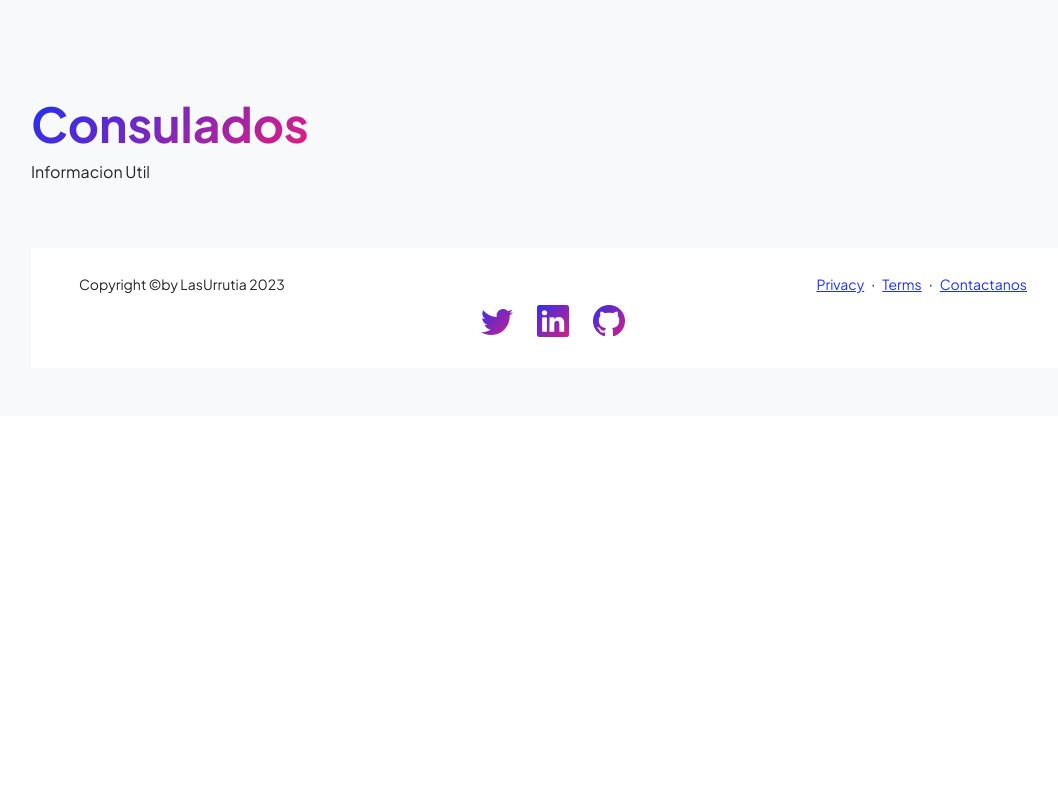
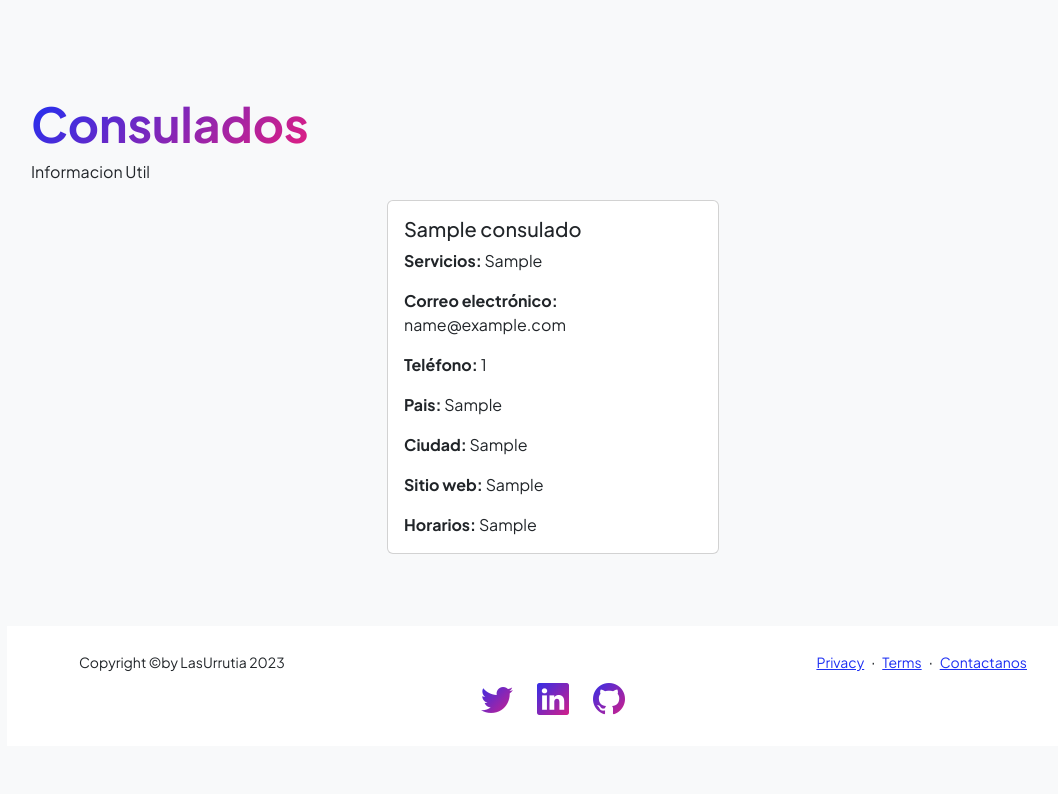
Before and after one commit to ceurrutia/teayudociudadania, a Django app: page /consulados/ in a window 1280 px wide. Shown: the part 189-983 px from the top of the page, without its empty margins (87-1145 px from the left). Before the commit the page ends 526 px from the top, so only its background shows below. Run offline with Django 5.2, Linux system fonts and the light colour scheme; tables that the repository leaves empty hold one stand-in row (values such as "Sample post"); some libraries are stand-ins or nearby versions.

Commit message:
agrego crud consulados

```diff
--- a/tienda/portal/admin.py
+++ b/tienda/portal/admin.py
@@ -1,8 +1,9 @@
 from django.contrib import admin
-from portal.models import Gestor, Contacto, Genealogista
+from portal.models import Gestor, Contacto, Genealogista, Consulado
 
 # Register your models here.
 
 admin.site.register(Gestor)
 admin.site.register(Genealogista)
 admin.site.register(Contacto)
+admin.site.register(Consulado)
--- a/tienda/portal/models.py
+++ b/tienda/portal/models.py
@@ -30,7 +30,7 @@ class Persona(models.Model):
     pais = models.CharField(verbose_name='pais', max_length=50)
     ciudad = models.CharField(verbose_name='ciudad', max_length=50)
     sitio_web = models.CharField(verbose_name="sitio web", max_length=100, blank=False, default="website")
-    servicios = models.CharField(verbose_name="servicios", max_length= 200, null=False, default="Servicios informados")
+    servicios = models.CharField(verbose_name="servicios", max_length= 500, null=False, default="Servicios informados")
 
 
     def __str__(self) -> str:
@@ -72,9 +72,21 @@ class Categorias(models.Model):
 
  #Calculador de fechas
 
-    class Selectfechas(models.Model):
+class Selectfechas(models.Model):
         fecha_inicial = models.DateField(verbose_name="Fecha inicial")
         fecha_final = models.DateField(verbose_name="Fecha final ")
 
         def __str__(self) -> str:
             return f'{self.fecha_inicial} - {self.fecha_final} '
+
+#Consulados
+
+class Consulado(Persona):
+        nombre_consulado = models.CharField(verbose_name="nombre_consulado")
+        horarios = models.CharField(verbose_name="horarios")
+
+        def __str__(self) -> str:
+            return f'{self.nombre_consulado} -{self.horarios}'
+
+        class Meta:
+            verbose_name_plural = "Consulados"
--- a/tienda/portal/urls.py
+++ b/tienda/portal/urls.py
@@ -19,10 +19,10 @@ urlpatterns = [
     path('gestoria/<int:pk>/editar/', views.GestoresUpdateView.as_view(), name='gestor_editar'),
     path('gestoria/<int:pk>/eliminar/', views.GestoresDeleteView.as_view(), name='gestor_eliminar'),
 
-     #Crud genealogistas
-    path('listado_genealogistas/', views.listado_genealogistas, name='listado_genealogistas'),
-    path('create_genealogista/', views.GenealogistasCreateView.as_view(), name = "create_genealogista"),
-    path('genealogista/<int:pk>/editar/', views.GenealogistasUpdateView.as_view(), name='genealogista_editar'),
-    path('genealogista/<int:pk>/eliminar/', views.GenealogistasDeleteView.as_view(), name='genealogista_eliminar'),
+    #Crud consulados
+    path('listado_consulados/', views.listado_consulados, name='listado_consulados'),
+    path('create_consulado/', views.ConsuladosCreateView.as_view(), name = "create_consulado"),
+    path('consulados/<int:pk>/editar/', views.ConsuladosUpdateView.as_view(), name='consulado_editar'),
+    path('consulados/<int:pk>/eliminar/', views.ConsuladosDeleteView.as_view(), name='consulado_eliminar'),
 
 ]
--- a/tienda/portal/views.py
+++ b/tienda/portal/views.py
@@ -16,7 +16,7 @@ from django.contrib.auth.decorators import login_required
 from .models import Categorias
 from typing import Any
 from django.urls import reverse_lazy
-from .models import Gestor, Genealogista
+from .models import Gestor, Genealogista, Consulado
 
 # Create your views here.
 
@@ -40,8 +40,10 @@ def genealogistas(request):
 def acerca(request: HttpRequest) -> HttpResponse:
     return render(request, 'acerca.html')
 
-def consulados(request: HttpRequest) -> HttpResponse:
-    return render(request, 'consulados.html')
+
+def consulados(request):
+    consulados = Consulado.objects.all()
+    return render(request, 'consulados.html', {'consulados': consulados})
 
 
 def contacto(request):
@@ -197,3 +199,43 @@ class GenealogistasDeleteView(DeleteView):
     model = Genealogista
     template_name = 'administracion/genealogista_eliminar.html'
     success_url = reverse_lazy('listado_genealogistas')
+
+#Consulados
+
+def listado_consulados(request):
+    consulados = Consulado.objects.all()
+    return render(request, "administracion/listado_consulados.html", {'consulados': consulados})
+
+
+
+class Consulados(ListView):
+    model = Consulado
+    context_object_name = 'consulados'
+    template_name = 'administracion/listado_consulados.html'
+    ordering = ['nombre_consulado']
+
+    def get(self, request: HttpRequest, *args: Any, **kwargs: Any):
+        if 'nombre_consulado' in request.GET:
+            self.queryset = self.queryset.filter(nombre_consulado__contains=request.GET['nombre_consulado'])
+
+        return super().get(request, *args, **kwargs)
+
+
+class ConsuladosCreateView(CreateView):
+    model = Consulado
+    fields = ['nombre_consulado', 'servicios', 'email', 'telefono', 'pais', 'ciudad', 'horarios']
+    template_name = 'administracion/create_consulado.html'
+    success_url = reverse_lazy('listado_consulados')
+
+
+class ConsuladosUpdateView(UpdateView):
+    model = Consulado
+    fields = ['nombre_consulado', 'servicios', 'email', 'telefono', 'pais', 'ciudad', 'horarios']
+    template_name = 'administracion/create_consulado.html'
+    success_url = reverse_lazy('listado_consulados')
+
+
+class ConsuladosDeleteView(DeleteView):
+    model = Consulado
+    template_name = 'administracion/consulado_eliminar.html'
+    success_url = reverse_lazy('listado_consulados')
--- a/tienda/templates/consulados.html
+++ b/tienda/templates/consulados.html
@@ -17,7 +17,30 @@
     </div>
 
 
+    <div class="row justify-content-center">
+      {% for consulado in consulados %}
+      <div class="col-md-4 mb-4">
+          <div class="card">
+              <div class="card-body">
+                  <h5 class="card-title">{{ consulado.nombre_consulado }}</h5>
+                  <p class="card-text"><strong>Servicios: </strong>{{ consulado.servicios }}</p>
+                  <p class="card-text"><strong>Correo electrónico: </strong>{{ consulado.email }}</p>
+                  <p class="card-text"><strong>Teléfono: </strong>{{ consulado.telefono }}</p>
+                  <p class="card-text"><strong>Pais: </strong>{{ consulado.pais }}</p>
+                  <p class="card-text"><strong>Ciudad: </strong>{{ consulado.ciudad }}</p>
+                  <p class="card-text"><strong>Sitio web: </strong>{{ consulado.sitio_web }}</p>
+                  <p class="card-text"><strong>Horarios: </strong>{{ consulado.horarios }}</p>
+              </div>
+          </div>
+      </div>
+      {% empty %}
+      <p>No hay consulados disponibles</p>
+      {% endfor %}
     </div>
 
 
+    </div>
+
+  </div>
+
 {% endblock%}
--- a/tienda/templates/genealogistas.html
+++ b/tienda/templates/genealogistas.html
@@ -33,5 +33,7 @@
       <p>No hay genealogistas disponibles</p>
     {% endfor %}
   </div>
+</div>
+</div>
 
 {%endblock%}
--- a/tienda/templates/gestores.html
+++ b/tienda/templates/gestores.html
@@ -33,5 +33,5 @@
       <p>No hay gestores disponibles</p>
     {% endfor %}
   </div>
-
+</div>
 {%endblock%}
```
Also changed, not shown: tienda/portal/forms.py (+11 -0 lines), tienda/templates/administracion/consulado_eliminar.html (added, +24 -0 lines), tienda/templates/administracion/create_consulado.html (added, +14 -0 lines), tienda/templates/administracion/listado_consulados.html (added, +59 -0 lines), tienda/portal/migrations/0012_consulado_alter_genealogista_servicios_and_more.py (added).
